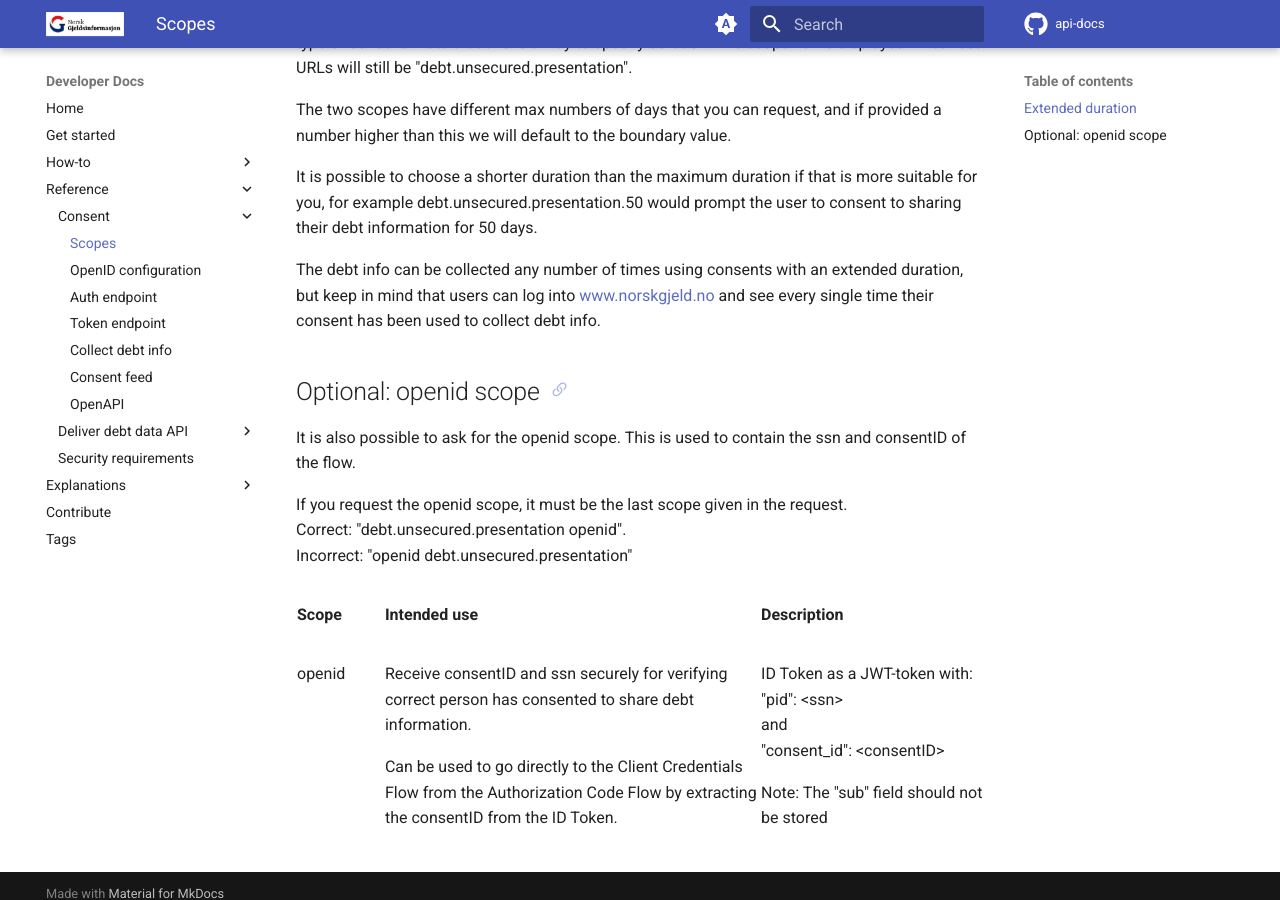
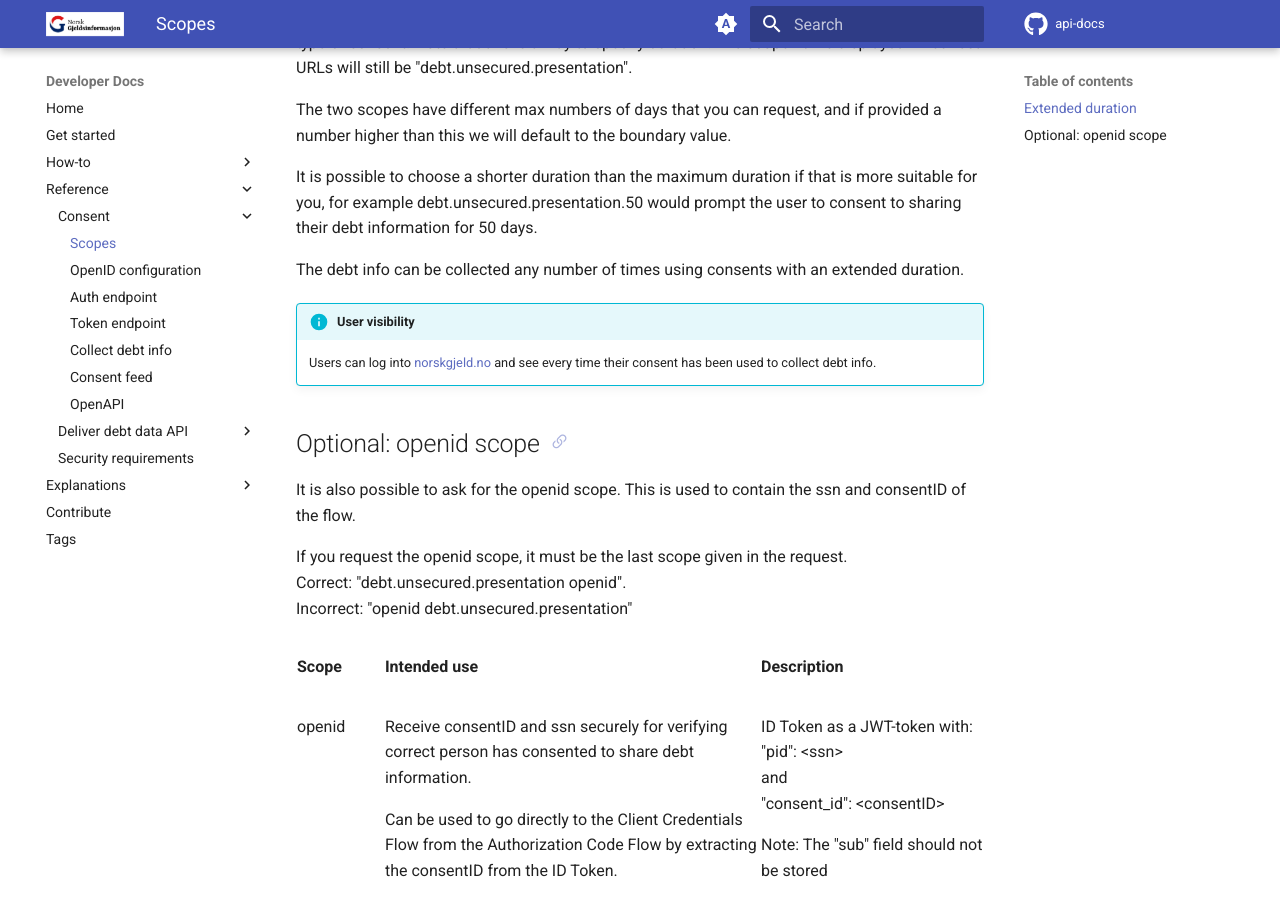
Before and after one commit to norsk-gjeldsinformasjon/api-docs, an MkDocs documentation site: the page built from docs/reference/consent/scopes.md, in a window 1280 px wide and 900 px high, scrolled down 940 px. Built offline with MkDocs 1.6.1 and Material for MkDocs 9.7.7, drawn with Linux system fonts in a browser that asks for light colours; comment, search, counter and statistics services are not loaded.

Commit message:
Fix language tone inconsistencies
Rephrasing to make the reading easier and more clear.

```diff
--- a/docs/reference/consent/scopes.md
+++ b/docs/reference/consent/scopes.md
@@ -39,9 +39,11 @@ It is possible to choose a shorter duration than the maximum duration if that is
 you, for example debt.unsecured.presentation.50 would prompt the user to consent to sharing their
 debt information for 50 days.
 
-The debt info can be collected any number of times using consents with an extended duration, but
-keep in mind that users can log into [www.norskgjeld.no](http://www.norskgjeld.no) and see every
-single time their consent has been used to collect debt info.
+The debt info can be collected any number of times using consents with an extended duration.
+
+!!! info "User visibility"
+    Users can log into [norskgjeld.no](http://www.norskgjeld.no) and see every time their
+    consent has been used to collect debt info.
 
 ## Optional: openid scope
 
```
Also changed, not shown: docs/reference/consent/auth-endpoint.md (+3 -3 lines), docs/reference/consent/token-endpoint.md (+3 -3 lines).
